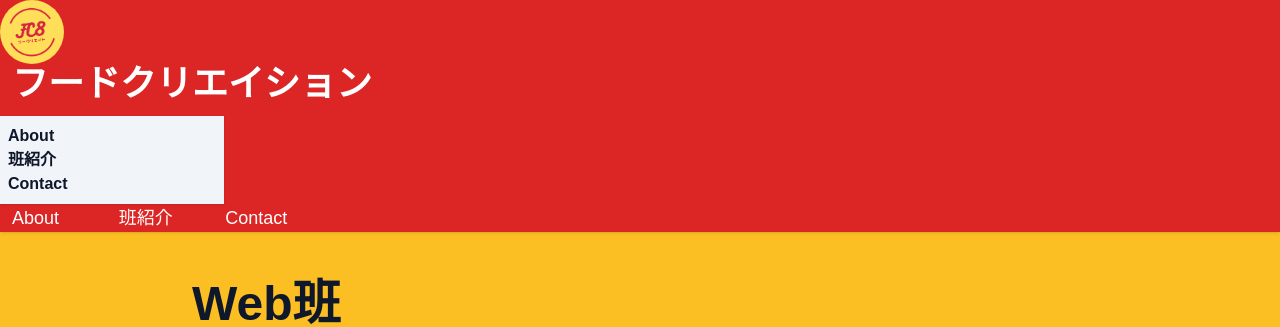
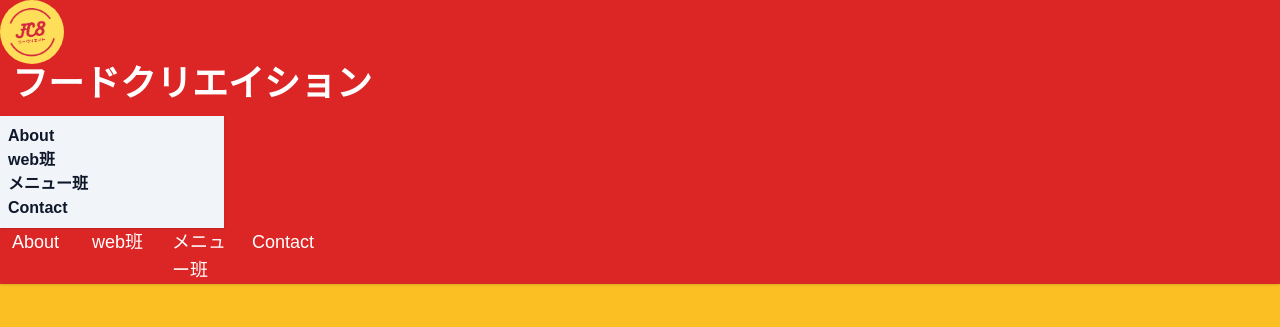
Before and after one commit to FoodCreation/FoodCreation.github.io, a Next.js app: page /teams/web in a window 1280 px wide. Shown: the top 327 px of the page. Built offline with nearby package versions, Linux system fonts and the light colour scheme; a web font is replaced by a local one.

Commit message:
fix:文字の修正、ヘッダーのボタンの修正

```diff
--- a/src/components/Header/HeaderNavbar.tsx
+++ b/src/components/Header/HeaderNavbar.tsx
@@ -9,17 +9,19 @@ export default function HeaderNavbar() {
                     <svg xmlns="http://www.w3.org/2000/svg" fill="#fff" viewBox="0 0 24 24" className="inline-block w-5 h-5 stroke-current"><path strokeLinecap="round" strokeLinejoin="round" strokeWidth="2" d="M4 6h16M4 12h16M4 18h16"></path></svg>
                 </div>
                 <ul tabIndex={0} className="menu menu-sm dropdown-content mt-3 z-[1] p-2 shadow bg-slate-100 text-slate-900 rounded-box w-56 right-0 font-bold">
-                    <li className="w-1/3"><a href="#About">About</a></li>
-                    <li className="w-1/3"><a href="#Teams">班紹介</a></li>
-                    <li className="w-1/3"><a href="#Contact">Contact</a></li>
+                    <li className="w-1/2"><a href="/#About">About</a></li>
+                    <li className="w-1/2"><a href="/teams/web">web班</a></li>
+                    <li className="w-1/2"><a href="/teams/menu">メニュー班</a></li>
+                    <li className="w-1/2"><a href="/#Contact">Contact</a></li>
                 </ul>
             </div>
             {/* 画面サイズが大きいとき用 */}
-            <div className="hidden lg:bg-opacity-30 lg:flex lg:items-center lg:justify-between lg:pr-[3rem]">
+            <div className="hidden lg:bg-opacity-30 lg:flex lg:items-center lg:justify-between lg:pr-[8rem]">
                 <ul className="list-none flex w-80 text-white">
-                    <li className="w-1/3 pl-3 btn btn-ghost text-lg"><a href="#About">About</a></li>
-                    <li className="w-1/3 pl-3 btn btn-ghost text-lg"><a href="#Teams">班紹介</a></li>
-                    <li className="w-1/3 pl-3 btn btn-ghost text-lg"><a href="#Contact">Contact</a></li>
+                    <li className="w-1/3 pl-3 btn btn-ghost text-lg"><a href="/#About">About</a></li>
+                    <li className="w-1/3 pl-3 btn btn-ghost text-lg"><a href="/teams/web">web班</a></li>
+                    <li className="w-1/3 pl-3 btn btn-ghost text-lg"><a href="/teams/menu">メニュー班</a></li>
+                    <li className="w-1/3 pl-3 btn btn-ghost text-lg"><a href="/#Contact">Contact</a></li>
                 </ul>
             </div>
         </div>
--- a/src/components/Teams/TeamsMobile.tsx
+++ b/src/components/Teams/TeamsMobile.tsx
@@ -13,7 +13,7 @@ export default function TeamsMobile() {
             <TeamCardMobile
                 title="Web班"
                 imageUrl="img/desktop/WebTeam.png"
-                bodytext="Web班では８番らーめん工大前店で使えるハチバン初のポイントサイトを開発してます。本気でWebアプリ開発がしたい方、「Web」×「食」によって新たな価値提供を考えたい方、大募集中です！！！"
+                bodytext="Web班では８番らーめん金沢工大前店で使えるハチバン初のポイントサイトを開発してます。本気でWebアプリ開発がしたい方、「Web」×「食」によって新たな価値提供を考えたい方、大募集中です！！！"
                 linkUrl="/teams/web"
             />
             <TeamCardMobile
--- a/src/data/menuTeam.ts
+++ b/src/data/menuTeam.ts
@@ -34,7 +34,7 @@ export const menuTeamData = {
     additionalSections: [
         {
             title: "活動の軌跡",
-            content: "試食会の様子。金沢工業大学の学長にも「濃厚旨激らーめん」を試食していただきました！",
+            content: "試食会の様子。金沢工業大学の学長にも「濃厚旨撃らーめん」を試食していただきました！",
             images: [
             {src:"/img/desktop/IMG_4344.jpg", alt:"活動実績の画像1"},
             {src:"/img/desktop/IMG_4326.JPG", alt:"活動実績の画像2"},
```
